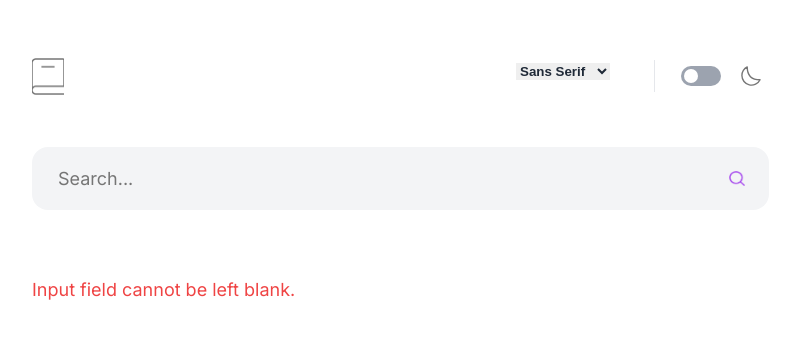
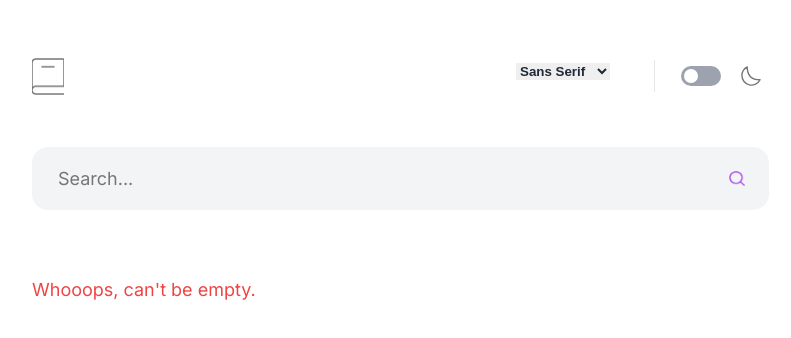
Before and after one commit to ntwaricharles/dictionary-web-app, a React (Create React App) app: page / in a window 1280 px wide. Both pictures are taken after a click on the element 896 px from the left and 176 px from the top of the page. Shown: the top 338 px of the page, without its empty margins (159-950 px from the left). Built offline with nearby package versions, Linux system fonts and the light colour scheme.

Commit message:
dictionary web app

```diff
--- a/src/pages/DictionaryPage.tsx
+++ b/src/pages/DictionaryPage.tsx
@@ -35,7 +35,7 @@ const DictionaryPage: React.FunctionComponent = () => {
 
   const handleSearch = () => {
     if (searchTerm.trim() === "") {
-      setError("Input field cannot be left blank.");
+      setError("Whooops, can't be empty.");
       setInputError(true);
       return;
     }
@@ -80,7 +80,7 @@ const DictionaryPage: React.FunctionComponent = () => {
 
   return (
     <div
-      className={`w-full relative overflow-hidden flex flex-col items-end justify-start pt-[58px] pb-[124px] pr-[352px] pl-0 box-border gap-[25px] leading-[normal] tracking-[normal] text-left text-lg ${
+      className={`w-full min-h-screen relative overflow-hidden flex flex-col items-end justify-start pt-[58px] pb-[124px] pr-[352px] pl-0 box-border gap-[25px] leading-[normal] tracking-[normal] text-left text-lg ${
         darkMode ? "bg-black text-white" : "bg-white text-gray-800"
       } font-body-s-sans mq450:pr-5 mq450:box-border mq825:pr-44 mq825:box-border`}
     >
@@ -225,7 +225,9 @@ const DictionaryPage: React.FunctionComponent = () => {
             </div>
           ) : (
             <div
-              className={`self-stretch rounded-2xl ${
+              className={`self-stretch rounded-2xl border ${
+                inputError ? "border-red-500" : "border-transparent"
+              } focus-within:border-purple-500 ${
                 darkMode ? "bg-gray-800" : "bg-gray-100"
               } overflow-hidden flex flex-row items-start justify-between py-5 px-6 box-border max-w-full gap-[20px] cursor-pointer`}
             >
@@ -233,9 +235,9 @@ const DictionaryPage: React.FunctionComponent = () => {
                 type="text"
                 value={searchTerm}
                 onChange={handleSearchInputChange}
-                className={`flex-1 outline-none border-none text-lg ${
-                  inputError ? "border border-red-500" : ""
-                } ${darkMode ? "text-white" : "text-gray-800"} font-body-s-sans bg-transparent`}
+                className={`flex-1 outline-none text-lg border-none ${
+                  darkMode ? "text-white" : "text-gray-800"
+                } font-body-s-sans bg-transparent`}
                 placeholder="Search..."
                 autoFocus
               />
@@ -275,7 +277,7 @@ const DictionaryPage: React.FunctionComponent = () => {
             </div>
           )}
           {inputError && (
-            <p className="text-red-500">Input field cannot be left blank.</p>
+            <p className="text-red-500">Whooops, can't be empty.</p>
           )}
         </div>
       </div>
```
